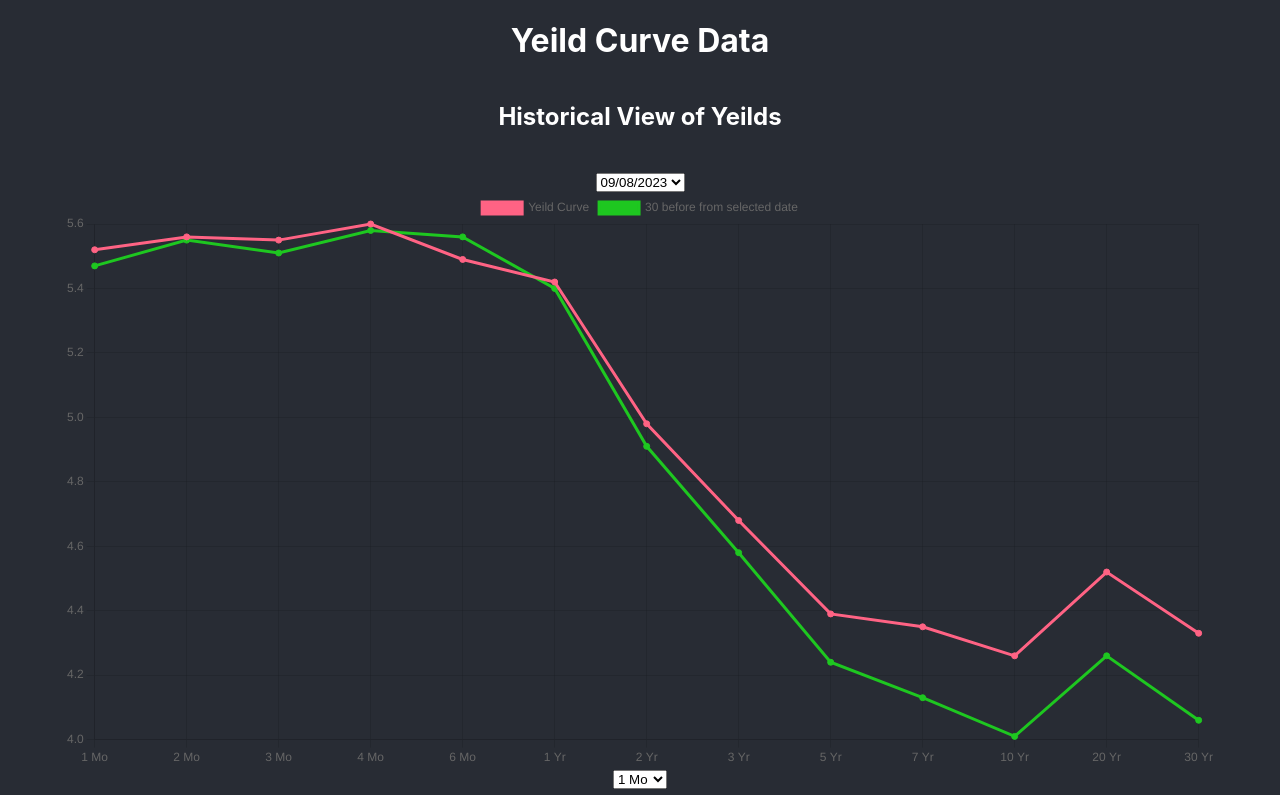
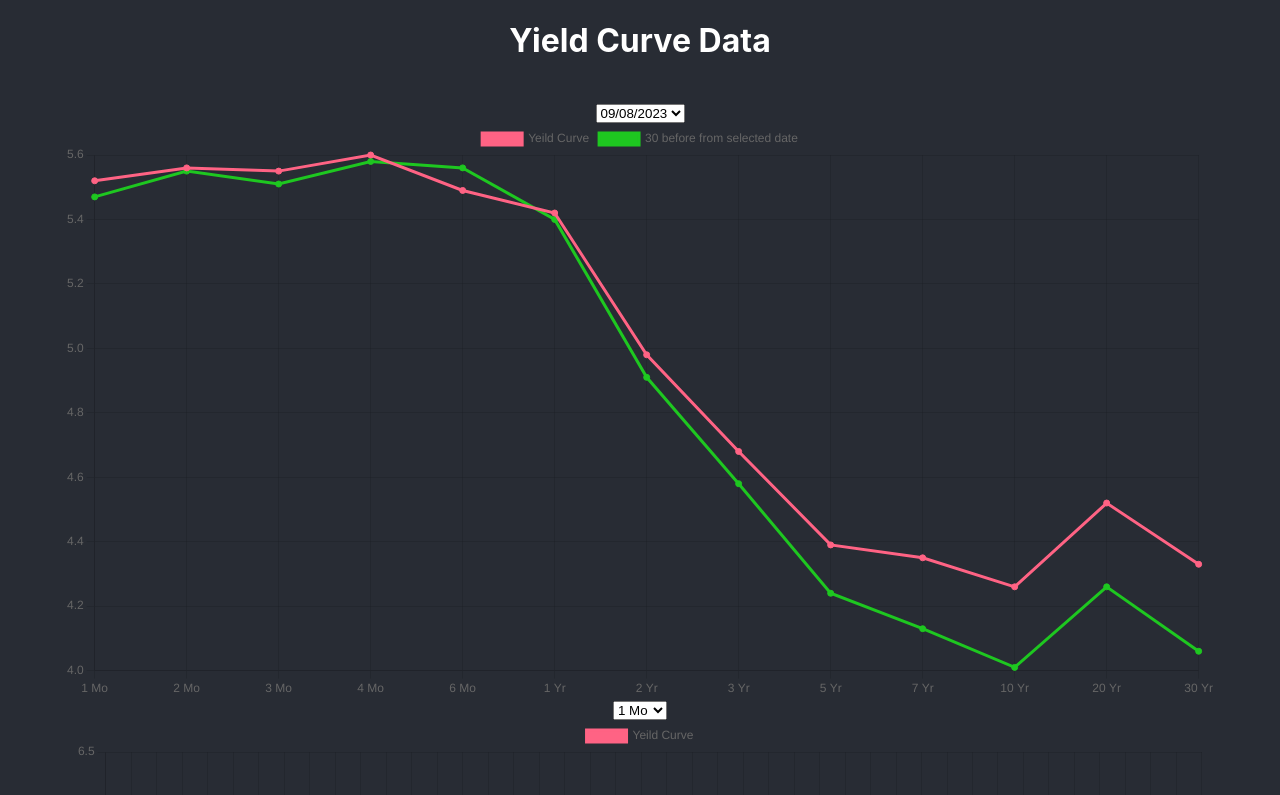
Before and after one commit to ryanhhogan3/myapp, a React (Create React App) app: page / in a window 1280 px wide. Shown: the top 795 px of the page. Built offline with nearby package versions, Linux system fonts and the light colour scheme.

Commit message:
Renamed components

```diff
--- a/src/App.js
+++ b/src/App.js
@@ -1,10 +1,10 @@
 import './App.css';
 import Chart from "chart.js/auto";
-import Historicalyeilds from './components/historicalyeilds';
-import Allyeilds from './components/allyeilds';
+import Historicalyields from './components/historicalyields';
+import Allyields from './components/allyields';
 import Footer from './components/footer';
 
-import Yeildcurve from './components/yeildcurve';
+import Yieldcurve from './components/yieldcurve';
 
 function App() {
 
@@ -14,10 +14,10 @@ function App() {
     <div className="Test">
       <header className="App-header">
         <h1>
-          Yeild Curve Data
+          Yield Curve Data
         </h1>
 
-    <h2>Historical View of Yeilds</h2>
+
         </header>
         <div className='Charts'>
 
@@ -25,9 +25,9 @@ function App() {
   <br />
   <div className='Chart-container'>
   <div className='Charts'>
-    <Yeildcurve />
-    <Historicalyeilds />
-    <Allyeilds />
+    <Yieldcurve />
+    <Historicalyields />
+    <Allyields />
 
     <br />
     <br></br>
--- a/src/components/allyeilds.js
+++ b/src/components/allyields.js
@@ -3,7 +3,7 @@ import { Line } from "react-chartjs-2";
 import jsonFile from './treasuryData.json'
 
 
-const Allyeilds = () => {
+const Allyields = () => {
 
 
 
@@ -124,4 +124,4 @@ const Allyeilds = () => {
   );
 };
 
-export default Allyeilds;
+export default Allyields;
--- a/src/components/historicalyeilds.js
+++ b/src/components/historicalyields.js
@@ -3,7 +3,7 @@ import { Line } from "react-chartjs-2";
 import jsonFile from './treasuryData.json'
 
 
-const Historicalyeilds = () => {
+const Historicalyields = () => {
 
   const [maturity, setmaturity] = useState("1 Mo")
 
@@ -103,4 +103,4 @@ const Historicalyeilds = () => {
   );
 };
 
-export default Historicalyeilds;
+export default Historicalyields;
--- a/src/components/yeildcurve.js
+++ b/src/components/yieldcurve.js
@@ -3,7 +3,7 @@ import { Line } from "react-chartjs-2";
 import jsonFile from './treasuryData.json'
 
 
-const YeildCurve = () => {
+const YieldCurve = () => {
 
   const [initdate, setDate] = useState(0)
 
@@ -92,4 +92,4 @@ const YeildCurve = () => {
 
 };
 
-export default YeildCurve;
+export default YieldCurve;
```
Also changed, not shown: src/components/yieldtable.js (added).
